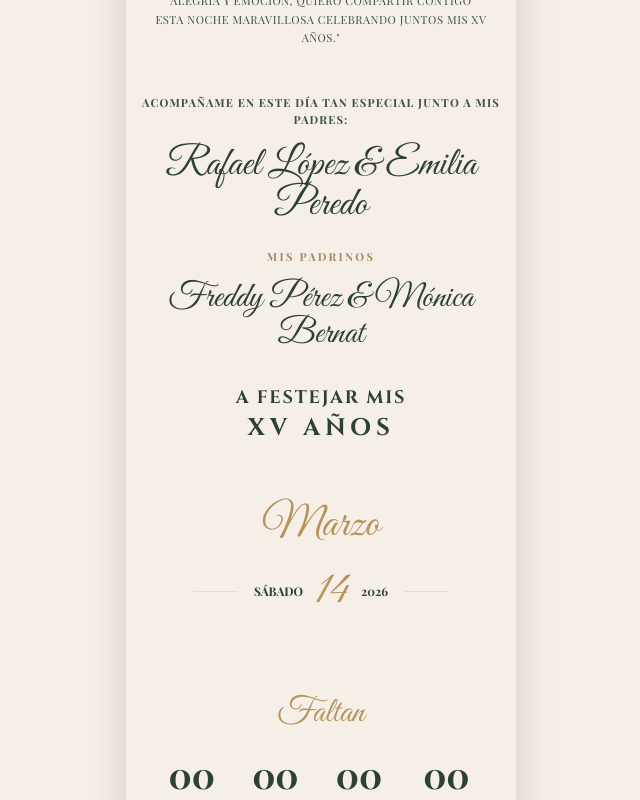
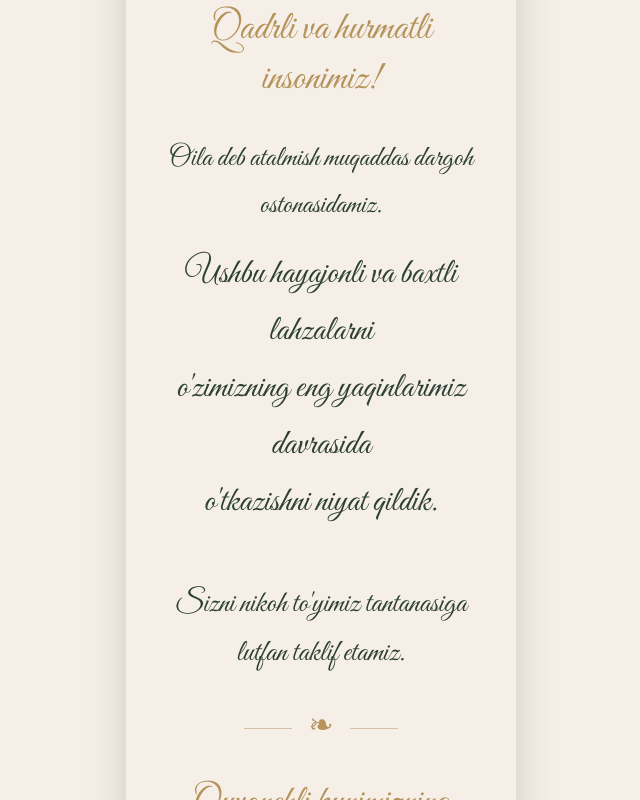
Before and after one commit to sherov-eldor/taklifnomaaa, a React (Vite) app: page / in a window 1280 px wide. Shown: the part 1660-2460 px from the top of the page, without its empty margins (319-959 px from the left). Built offline with nearby package versions, Linux system fonts and the light colour scheme; a web font is replaced by a local one.

Commit message:
Replace Spanish text with new Uzbek invitation in Great Vibes font

```diff
--- a/src/components/HeroSection.jsx
+++ b/src/components/HeroSection.jsx
@@ -418,40 +418,52 @@ function HeroSection() {
           </div>
         </div>
 
-      {/* 3. Quote */}
+      {/* 3. Invitation Text Section */}
+      <div className="mt-16 space-y-8 px-6 text-center">
         <motion.p
-        initial={{ opacity: 0 }}
-        whileInView={{ opacity: 1 }}
+          initial={{ opacity: 0, y: 20 }}
+          whileInView={{ opacity: 1, y: 0 }}
           viewport={{ once: true }}
-        className="font-playfair mx-auto mt-4 max-w-[85%] text-[0.7rem] leading-relaxed tracking-wider text-[#3d5248] uppercase"
+          transition={{ duration: 0.8 }}
+          className="font-script text-[2.5rem] leading-tight text-[#b5935b]"
         >
-        "HAY MOMENTOS INOLVIDABLES QUE SE ATESORAN CON EL CORAZÓN PARA SIEMPRE,
-        POR ESA RAZÓN, CON LA ALEGRÍA Y EMOCIÓN, QUIERO COMPARTIR CONTIGO ESTA
-        NOCHE MARAVILLOSA CELEBRANDO JUNTOS MIS XV AÑOS."
+          Qadrli va hurmatli insonimiz!
         </motion.p>
 
-      {/* 5. Details Section */}
-      <div className="mt-12 space-y-4 px-4">
-        <p className="font-playfair text-[0.7rem] font-bold tracking-[0.1em] text-[#3d5248] uppercase">
-          ACOMPAÑAME EN ESTE DÍA TAN ESPECIAL JUNTO A MIS PADRES:
+        <motion.div
+          initial={{ opacity: 0, y: 20 }}
+          whileInView={{ opacity: 1, y: 0 }}
+          viewport={{ once: true }}
+          transition={{ duration: 0.8, delay: 0.2 }}
+          className="space-y-4"
+        >
+          <p className="font-script text-[1.8rem] leading-relaxed text-[#2d4034]">
+            Oila deb atalmish muqaddas dargoh ostonasidamiz.
           </p>
-        <p className="font-script text-[2.5rem] leading-none text-[#2d4034]">
-          Rafael López & Emilia Peredo
+          <p className="font-script text-[2.2rem] leading-relaxed text-[#2d4034]">
+            Ushbu hayajonli va baxtli lahzalarni <br/> o'zimizning eng yaqinlarimiz davrasida <br/> o'tkazishni niyat qildik.
           </p>
-        <p className="font-playfair mt-6 text-[0.7rem] font-bold tracking-[0.2em] text-[#a68966] uppercase">
-          MIS PADRINOS
+        </motion.div>
+
+        <motion.div
+          initial={{ opacity: 0, y: 20 }}
+          whileInView={{ opacity: 1, y: 0 }}
+          viewport={{ once: true }}
+          transition={{ duration: 0.8, delay: 0.4 }}
+          className="pt-4 space-y-6"
+        >
+          <p className="font-script text-[1.9rem] leading-relaxed text-[#2d4034]">
+            Sizni nikoh to'yimiz tantanasiga <br/> lutfan taklif etamiz.
           </p>
-        <p className="font-script text-[2.2rem] leading-none text-[#2d4034]">
-          Freddy Pérez & Mónica Bernat
+          <div className="flex items-center justify-center gap-4 py-2">
+            <div className="h-[1px] w-12 bg-[#b5935b]/50" />
+            <span className="font-script text-3xl text-[#b5935b]">❧</span>
+            <div className="h-[1px] w-12 bg-[#b5935b]/50" />
+          </div>
+          <p className="font-script text-[2.4rem] leading-tight text-[#b5935b]">
+            Quvonchli kunimizning <br/> aziz mehmoni bo'lishingizni <br/> kutib qolamiz!
           </p>
-        <div className="pt-4">
-          <p className="font-cinzel text-lg font-bold tracking-[0.1em] text-[#2d4034]">
-            A FESTEJAR MIS
-          </p>
-          <p className="font-cinzel text-2xl font-bold tracking-[0.2em] text-[#2d4034]">
-            XV AÑOS
-          </p>
-        </div>
+        </motion.div>
       </div>
 
       {/* 6. Date Section */}
```
Lines whose indentation alone changed are shown as unchanged.
